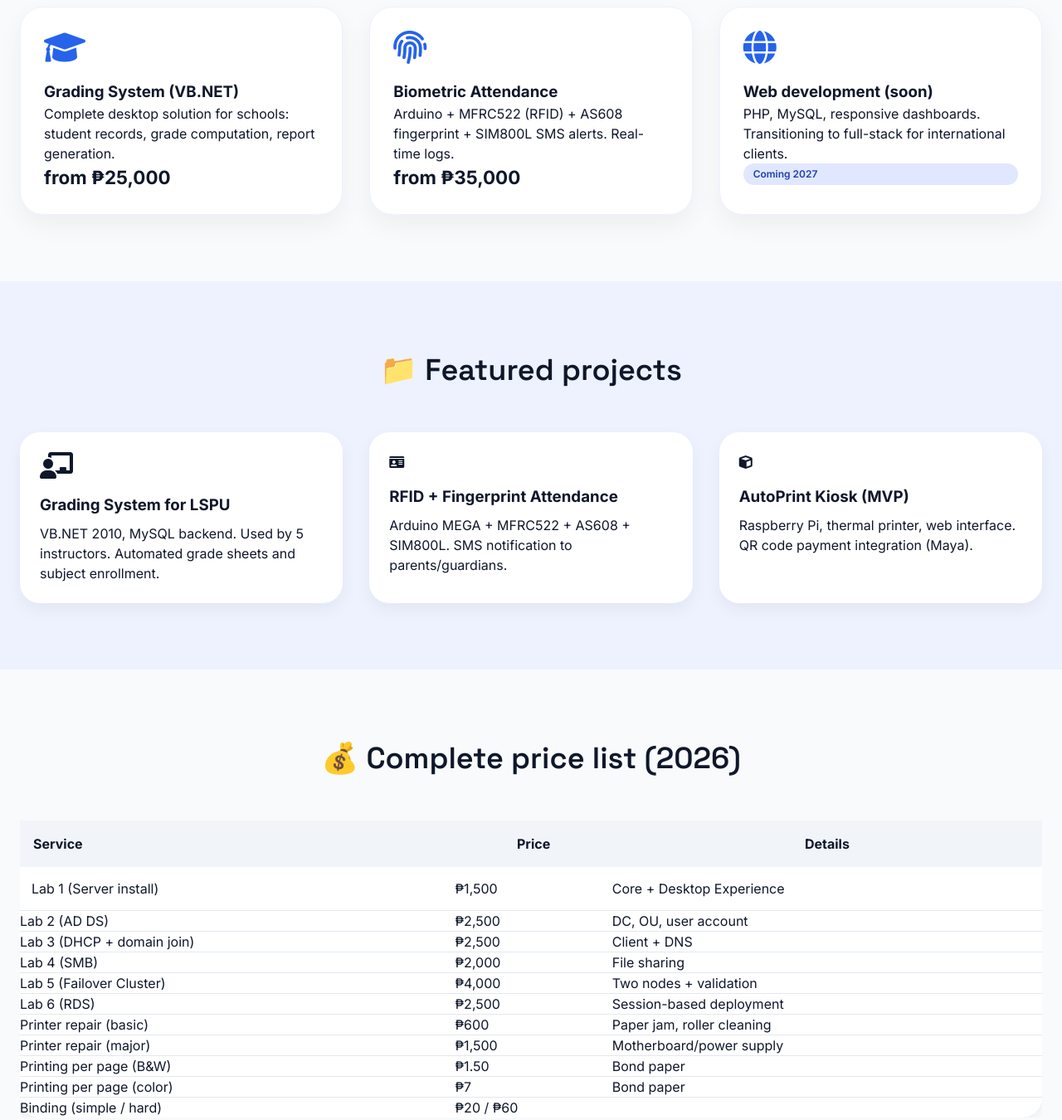
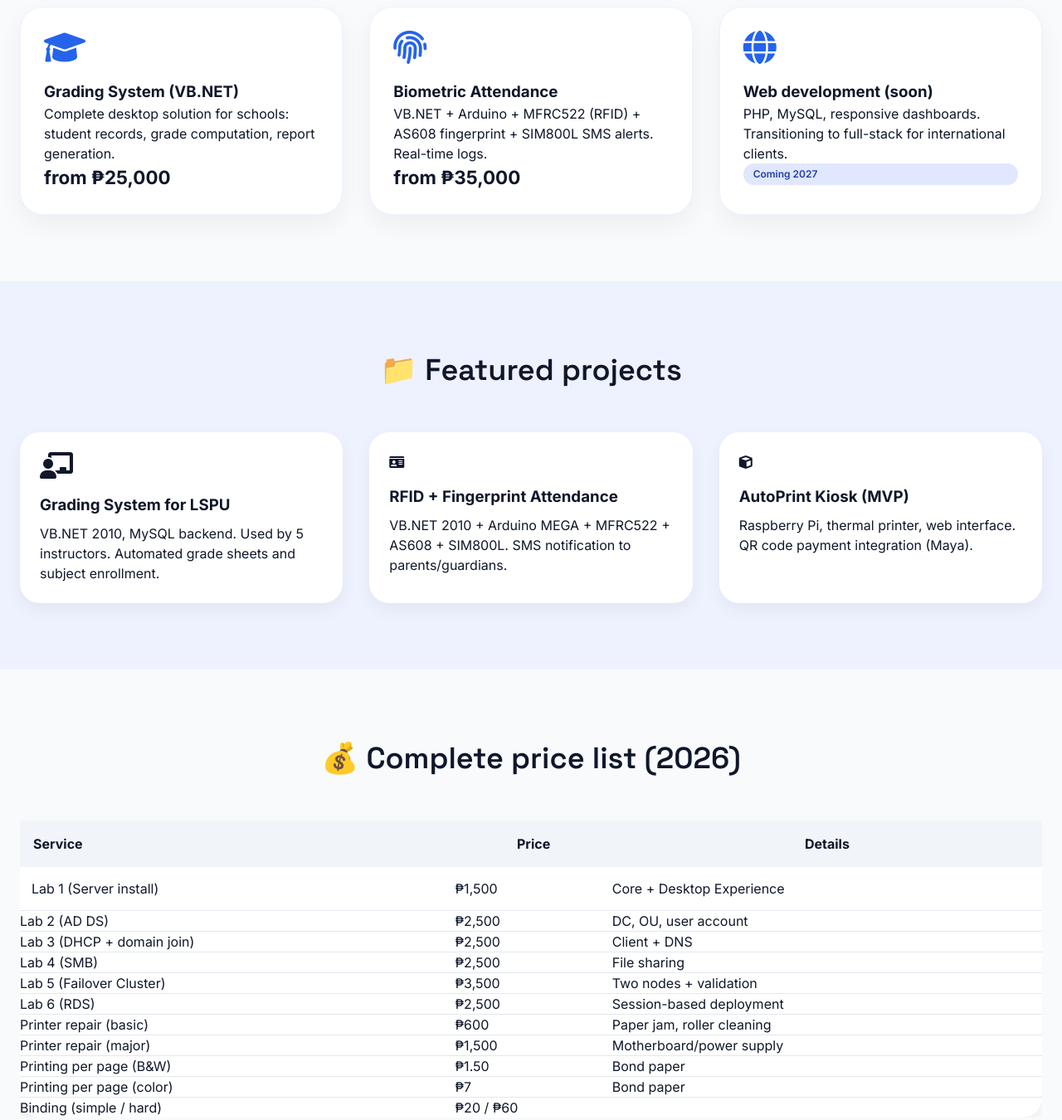
Before and after one commit to Zenzenpotpot/zen-tech-services, a plain HTML site: page index.html in a window 1280 px wide. Shown: the part 1500-2850 px from the top of the page at 83% size. Drawn offline with Linux system fonts and the light colour scheme.

Commit message:
Update index.html

```diff
--- a/index.html
+++ b/index.html
@@ -279,7 +279,7 @@
                         <li><i class="fas fa-check-circle" style="color:#22c55e;"></i> Unique full-desktop screenshots</li>
                         <li><i class="fas fa-check-circle" style="color:#22c55e;"></i> 1 free revision</li>
                     </ul>
-                    <p><strong>Package 1-3:</strong> ₱7,000 &nbsp;|&nbsp; <strong>4-6:</strong> ₱8,000 &nbsp;|&nbsp; <strong>All 6:</strong> ₱14,000</p>
+                    <p><strong>Package 1-3:</strong> ₱6,500 &nbsp;|&nbsp; <strong>4-6:</strong> ₱8,500 &nbsp;|&nbsp; <strong>All 6:</strong> ₱14,000</p>
                 </div>
                 <!-- Printer repair & printing -->
                 <div class="card">
@@ -323,7 +323,7 @@
                 <div class="card">
                     <i class="fas fa-fingerprint"></i>
                     <h3>Biometric Attendance</h3>
-                    <p>Arduino + MFRC522 (RFID) + AS608 fingerprint + SIM800L SMS alerts. Real-time logs.</p>
+                    <p>VB.NET + Arduino + MFRC522 (RFID) + AS608 fingerprint + SIM800L SMS alerts. Real-time logs.</p>
                     <span class="price" style="font-size:1.4rem;">from ₱35,000</span>
                 </div>
                 <div class="card">
@@ -352,7 +352,7 @@
                     <div class="portfolio-content">
                         <i class="fas fa-id-card"></i>
                         <h3 style="margin: 16px 0 8px;">RFID + Fingerprint Attendance</h3>
-                        <p>Arduino MEGA + MFRC522 + AS608 + SIM800L. SMS notification to parents/guardians.</p>
+                        <p>VB.NET 2010 + Arduino MEGA + MFRC522 + AS608 + SIM800L. SMS notification to parents/guardians.</p>
                     </div>
                 </div>
                 <div class="portfolio-item">
@@ -379,8 +379,8 @@
                         <tr style="border-bottom:1px solid #e2e8f0;"><td style="padding: 14px;">Lab 1 (Server install)</td><td>₱1,500</td><td>Core + Desktop Experience</td></tr>
                         <tr style="border-bottom:1px solid #e2e8f0;"><td>Lab 2 (AD DS)</td><td>₱2,500</td><td>DC, OU, user account</td></tr>
                         <tr style="border-bottom:1px solid #e2e8f0;"><td>Lab 3 (DHCP + domain join)</td><td>₱2,500</td><td>Client + DNS</td></tr>
-                        <tr style="border-bottom:1px solid #e2e8f0;"><td>Lab 4 (SMB)</td><td>₱2,000</td><td>File sharing</td></tr>
-                        <tr style="border-bottom:1px solid #e2e8f0;"><td>Lab 5 (Failover Cluster)</td><td>₱4,000</td><td>Two nodes + validation</td></tr>
+                        <tr style="border-bottom:1px solid #e2e8f0;"><td>Lab 4 (SMB)</td><td>₱2,500</td><td>File sharing</td></tr>
+                        <tr style="border-bottom:1px solid #e2e8f0;"><td>Lab 5 (Failover Cluster)</td><td>₱3,500</td><td>Two nodes + validation</td></tr>
                         <tr style="border-bottom:1px solid #e2e8f0;"><td>Lab 6 (RDS)</td><td>₱2,500</td><td>Session-based deployment</td></tr>
                         <tr style="border-bottom:1px solid #e2e8f0;"><td>Printer repair (basic)</td><td>₱600</td><td>Paper jam, roller cleaning</td></tr>
                         <tr style="border-bottom:1px solid #e2e8f0;"><td>Printer repair (major)</td><td>₱1,500</td><td>Motherboard/power supply</td></tr>
```
